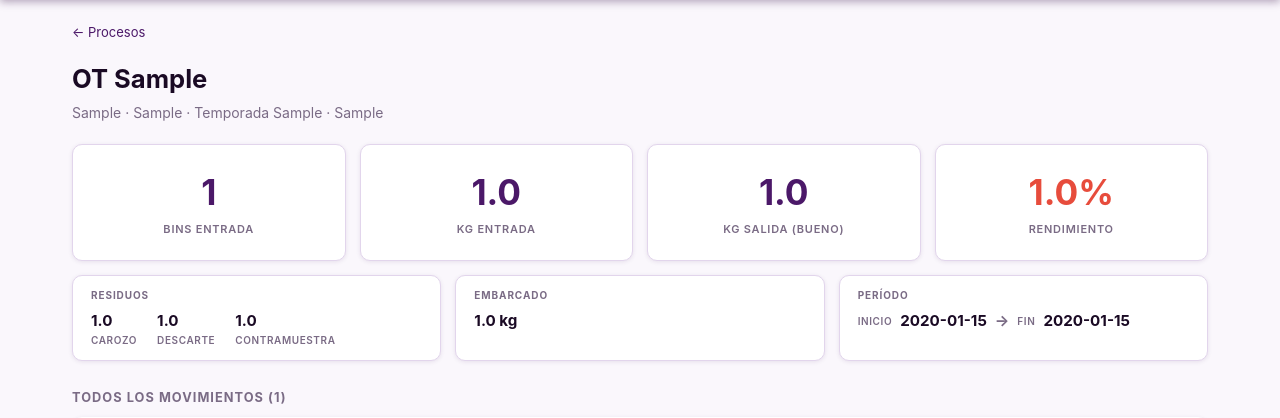
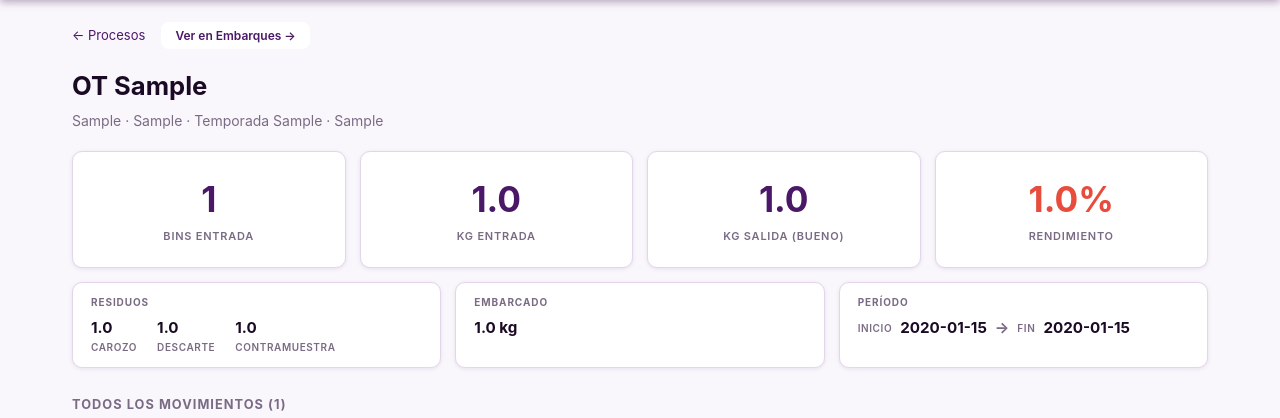
Before and after one commit to holscherp/Goodvalley, a Flask app: a page that uses templates/proceso_detail.html in a window 1280 px wide. Shown: the part 58-476 px from the top of the page. Run offline with Flask 3, Linux system fonts and the light colour scheme; tables that the repository leaves empty hold one stand-in row (values such as "Sample post").

Commit message:
Add "Ver en Embarques" button to proceso detail page
Co-Authored-By: Claude Sonnet 4.6 <noreply@anthropic.com>

```diff
--- a/templates/proceso_detail.html
+++ b/templates/proceso_detail.html
@@ -2,8 +2,12 @@
 {% block title %}OT {{ base_ot }} · Procesos · Goodvalley{% endblock %}
 
 {% block content %}
-<div style="margin-bottom:18px">
+<div style="margin-bottom:18px;display:flex;align-items:center;gap:16px">
   <a href="{{ url_for('list_procesos') }}" style="color:var(--purple);font-size:13px">← Procesos</a>
+  <a href="{{ url_for('orden_de_venta_detail', ot=base_ot) }}"
+     class="btn" style="font-size:12px;padding:5px 14px;background:var(--card);border:1px solid var(--border);color:var(--purple)">
+    Ver en Embarques →
+  </a>
 </div>
 
 <h1 style="font-size:1.6rem;margin-bottom:6px">OT {{ base_ot }}</h1>
```
